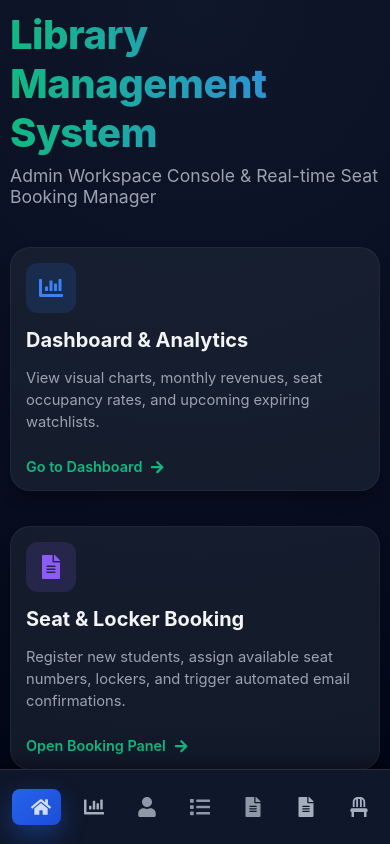
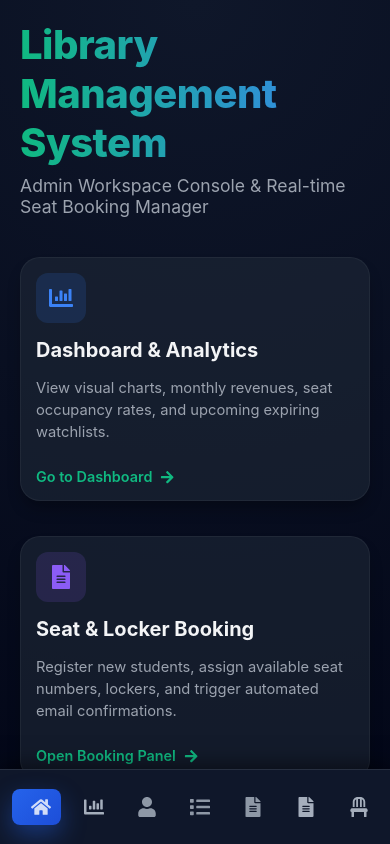
Before and after one commit to sujatapatel7827-maker/Library-Management-System, a React (Vite) app in the folder frontend/: page /home in a window 390 px wide. Built offline with nearby package versions, Linux system fonts and the light colour scheme; no server answers; sample sign-in values are in the browser's storage.

Commit message:
fix(ui): add padding to home welcome console to match dashboard card spacing

```diff
--- a/frontend/src/pages/Home.css
+++ b/frontend/src/pages/Home.css
@@ -265,7 +265,7 @@ body.light .welcome-console-footer {
     box-sizing: border-box !important;
   }
   .home-welcome-console {
-    padding: 10px !important;
+    padding: 20px !important;
     box-sizing: border-box !important;
     width: 100% !important;
   }
```
